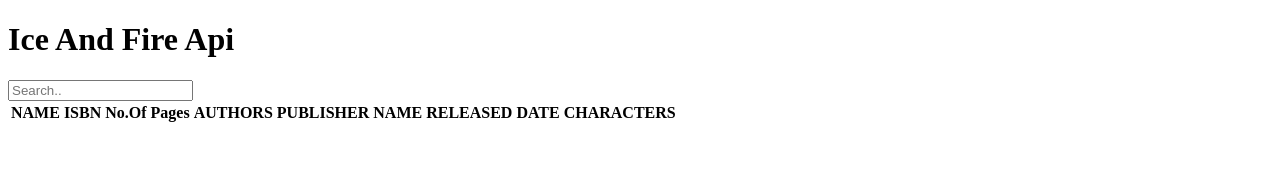
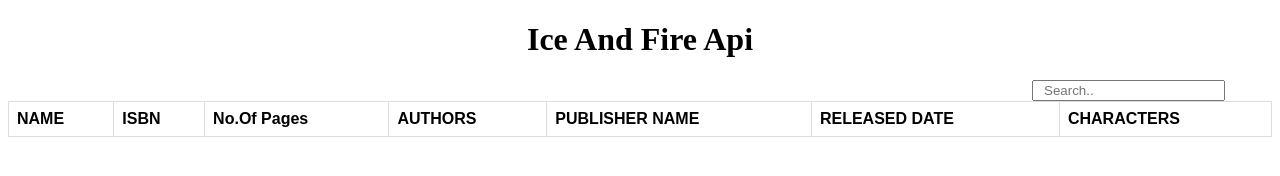
Before and after one commit to Jominjos/FireIce, a plain HTML site: page index.html in a window 1280 px wide. Drawn offline with Linux system fonts and the light colour scheme; no server answers.

Commit message:
Update index.html

```diff
--- a/index.html
+++ b/index.html
@@ -5,7 +5,7 @@
     <meta http-equiv="X-UA-Compatible" content="IE=edge">
     <meta name="viewport" content="width=device-width, initial-scale=1.0">
     <meta name="viewport" content="width=device-width, initial-scale=1.0">
-    <link rel="stylesheet" href="index1.css">
+    <link rel="stylesheet" href="style.css">
     <title>Document</title>
 </head>
 <body>
```
